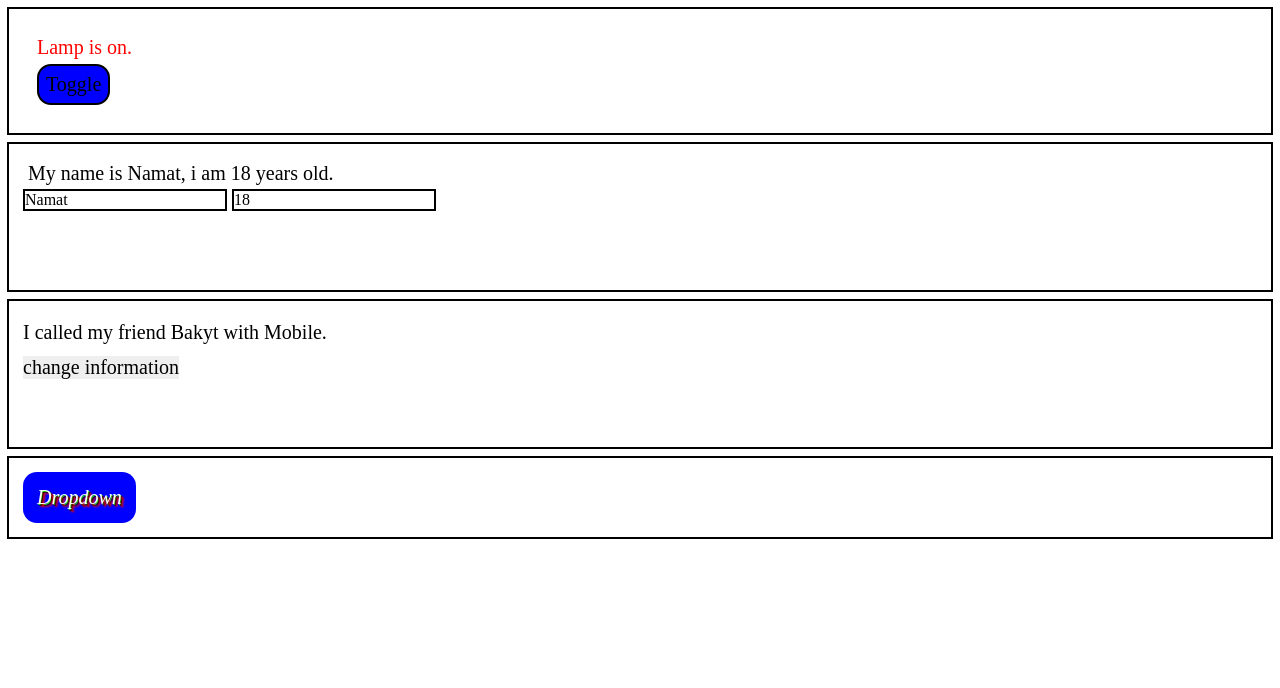
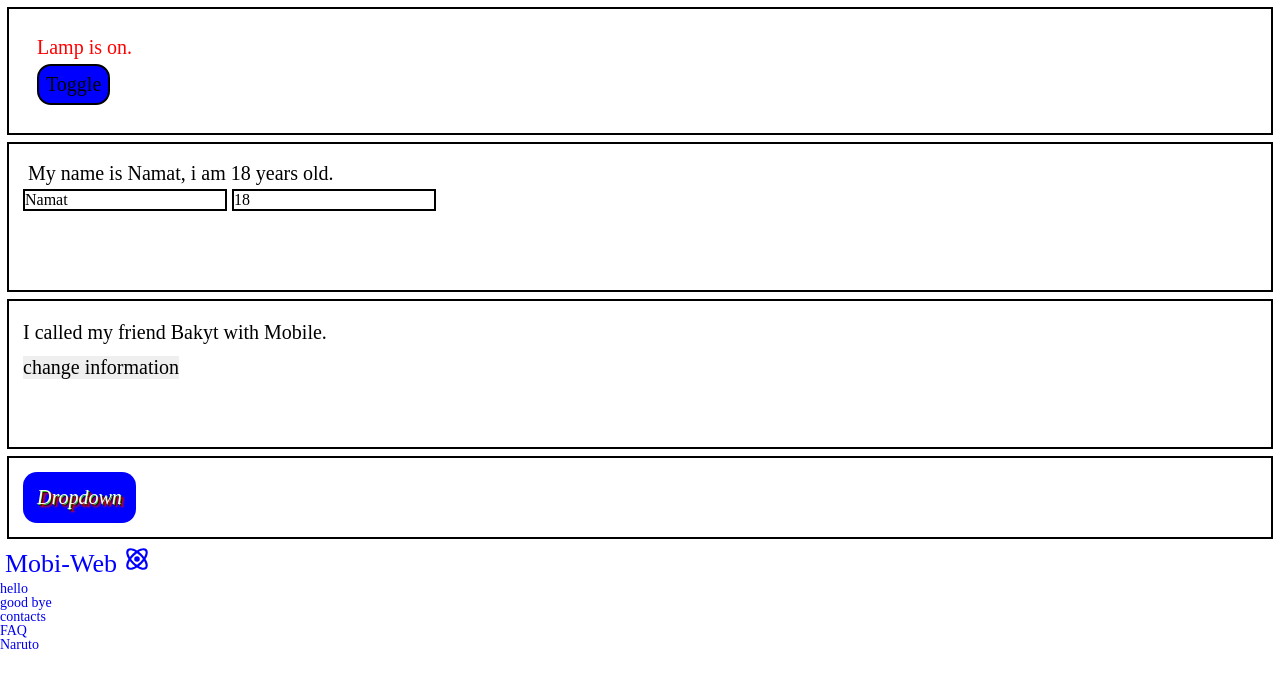
Before and after one commit to NamatBayamanov/state-react, a React (Create React App) app: page / in a window 1280 px wide. Shown: the top 688 px of the page. Built offline with nearby package versions, Linux system fonts and the light colour scheme.

Commit message:
added react-icons and Logo component

```diff
--- a/package.json
+++ b/package.json
@@ -9,6 +9,7 @@
     "node-sass": "^7.0.1",
     "react": "^18.1.0",
     "react-dom": "^18.1.0",
+    "react-icons": "^4.3.1",
     "react-router-dom": "^6.3.0",
     "react-scripts": "5.0.1",
     "web-vitals": "^2.1.4"
--- a/src/App.js
+++ b/src/App.js
@@ -1,6 +1,7 @@
 import Burger from "./components/Burger/Burger";
 import Double from "./components/Double/Double";
 import Lightbulb from "./components/Lightbulb/Lightbulb";
+import MenuBurger from "./components/MenuBurger/MenuBurger";
 import MyName from "./components/MyName/MyName";
 
 function App() {
@@ -11,6 +12,8 @@ function App() {
       <Double/>
 
       <Burger/>
+
+      <MenuBurger/>
     </div>
   );
 }
--- /dev/null
+++ b/src/components/Logo/Logo.js
@@ -0,0 +1,20 @@
+import classes from "./Logo.module.scss";
+import { BiAtom } from "react-icons/bi";
+
+
+function Logo() {
+  return (
+    <>
+      <div className={classes.Logo}>
+        <div className={classes.content}>
+            <h2>
+              Mobi-Web <BiAtom className={classes.bi}/>
+            </h2>
+        </div>
+
+      </div>
+    </>
+  );
+}
+
+export default Logo;
--- /dev/null
+++ b/src/components/Logo/Logo.module.scss
@@ -0,0 +1,14 @@
+.Logo {
+
+}
+.Logo.content {
+
+}
+.Logo h2 {
+  color: blue;
+  font-size: 26px;
+
+}
+.Logo .bi {
+  font-size: 26px;
+}
--- /dev/null
+++ b/src/components/MenuBurger/MenuBurger.js
@@ -0,0 +1,50 @@
+import Logo from "../Logo/Logo";
+import classes from "./MenuBurger.module.scss";
+
+
+function MenuBurger() {
+  return (
+    <>
+      <div className={classes.MenuBurger}>
+        <nav className={classes.navbar}>
+
+          <div className={classes.logo}>
+            <Logo/>
+          </div>
+
+
+          <ul className={classes.list}>
+            <li>
+              <a href="/">
+                hello
+              </a>
+            </li>
+            <li>
+              <a href="/">
+                good bye
+              </a>
+            </li>
+            <li>
+              <a href="/">
+                contacts
+              </a>
+            </li>
+            <li>
+              <a href="/">
+                FAQ
+              </a>
+            </li>
+            <li>
+              <a href="/">
+                Naruto
+              </a>
+            </li>
+          </ul>
+        </nav>
+      </div>
+
+    </>
+  );
+}
+
+export default MenuBurger;
--- /dev/null
+++ b/src/components/MenuBurger/MenuBurger.module.scss
@@ -0,0 +1,3 @@
+.MenuBurger {
+
+}
```
Also changed, not shown: src/components/Burger/Burger.module.scss (line endings or trailing spaces), 1 other file (tests, documents, lock files or other folders).
